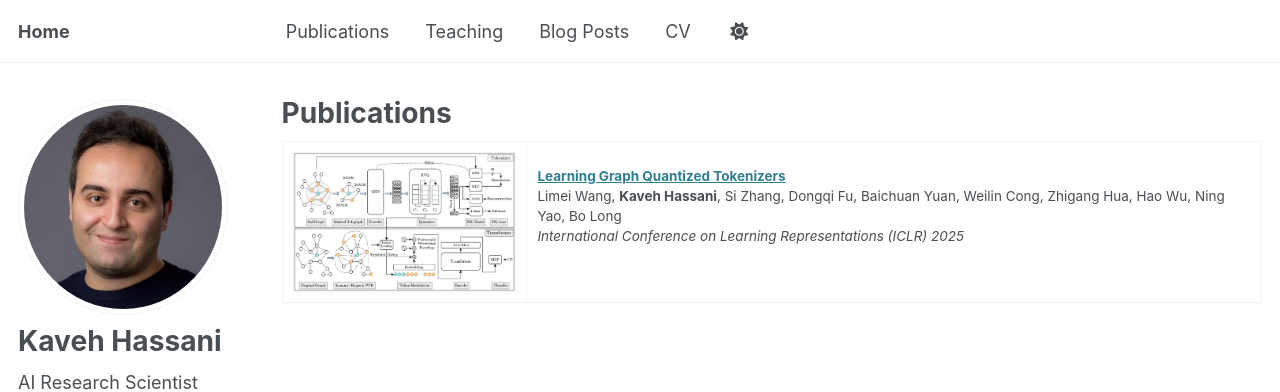
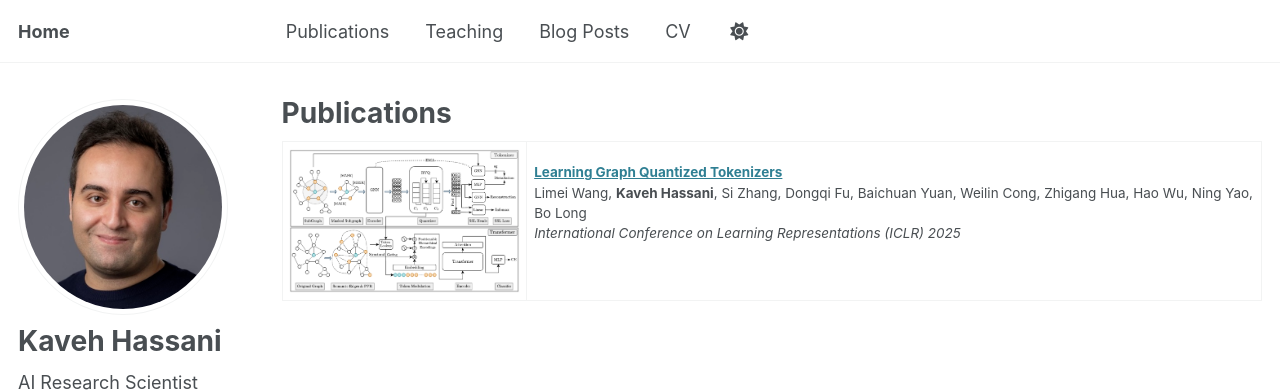
Before and after one commit to kavehhassani/kavehhassani.github.io, a Jekyll site: the page built from _pages/publications.html, in a window 1280 px wide. Shown: the top 392 px of the page. Built offline with Jekyll 4.4.1, drawn with Linux system fonts in a browser that asks for light colours; some web fonts are replaced.

Commit message:
Update publications.html

```diff
--- a/_pages/publications.html
+++ b/_pages/publications.html
@@ -9,7 +9,6 @@ author_profile: true
   <div class="wordwrap">You can also find my articles on <a href="{{site.author.googlescholar}}">my Google Scholar profile</a>.</div>
 {% endif %} -->
 
-<head>
 <style>
   .publication-table {
     width: 100%;
@@ -17,31 +16,25 @@ author_profile: true
   }
 
   .publication-image {
-      max-width: 250px;
-      width: 100%;
+    width: 250px;
     height: auto;
     display: block;
     margin: 0 auto;
   }
 
-    .publication-cell {
-      padding: 10px;
-      vertical-align: top;
-      text-align: left;
-    }
-
-    .image-cell {
-      text-align: center;
+  .publication-content {
+    font-size: inherit;
+    line-height: inherit;
   }
 </style>
-</head>
 
 <table class="publication-table">
   <tr>
-    <td class="publication-cell image-cell" width="25%">
+    <td width="25%" style="text-align: center; vertical-align: top;">
       <img class="publication-image" src="/images/gqt.png" alt="Paper teaser">
     </td>
-    <td class="publication-cell" width="75%">
+    <td width="75%" style="vertical-align: top;">
+      <div class="publication-content">
         <p>
           <b><a target="_blank" href="https://arxiv.org/abs/2410.13798">Learning Graph Quantized Tokenizers</a></b>
           <br>
@@ -49,6 +42,7 @@ author_profile: true
           <br>
           <i>International Conference on Learning Representations (ICLR) 2025</i>
         </p>
+      </div>
     </td>
   </tr>
 </table>
```
Lines whose indentation alone changed are shown as unchanged.
